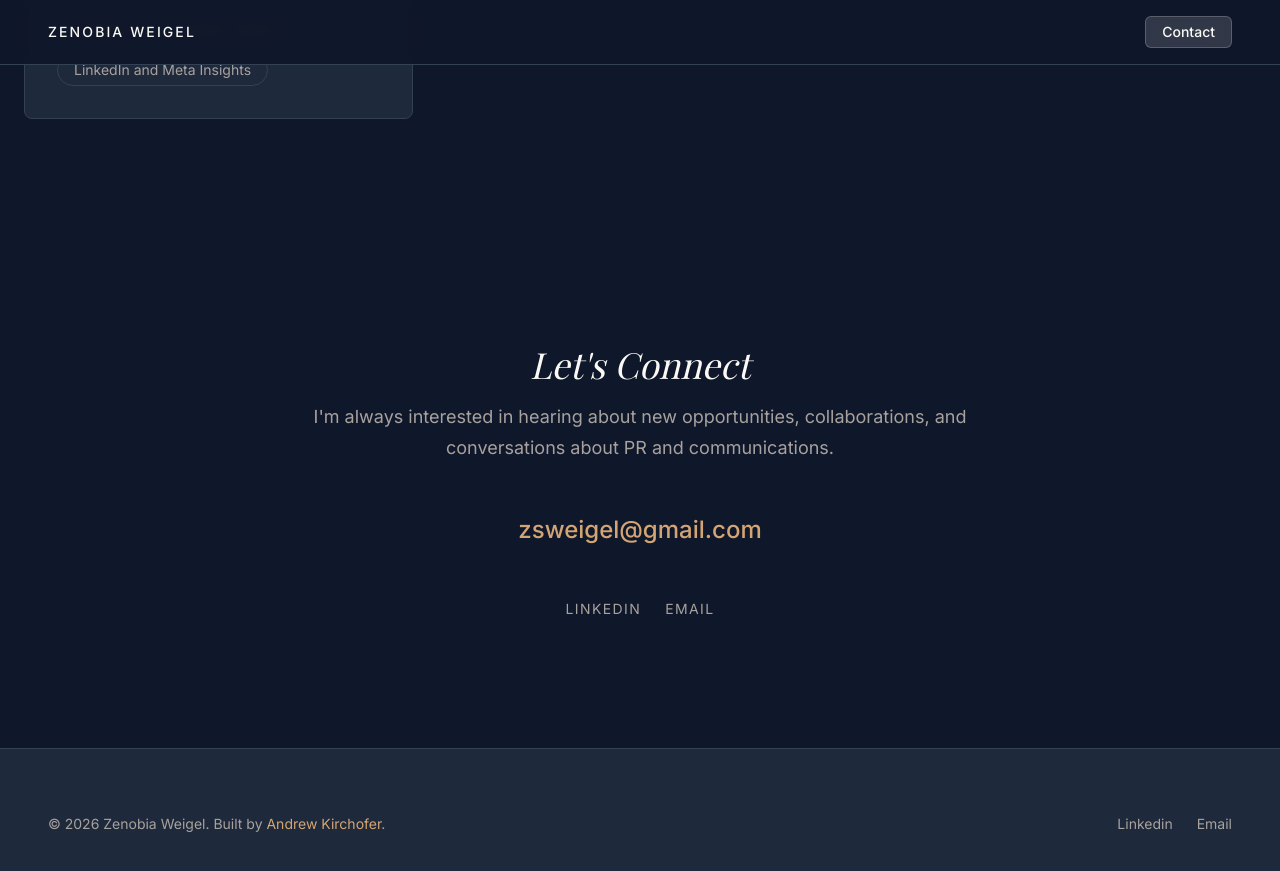
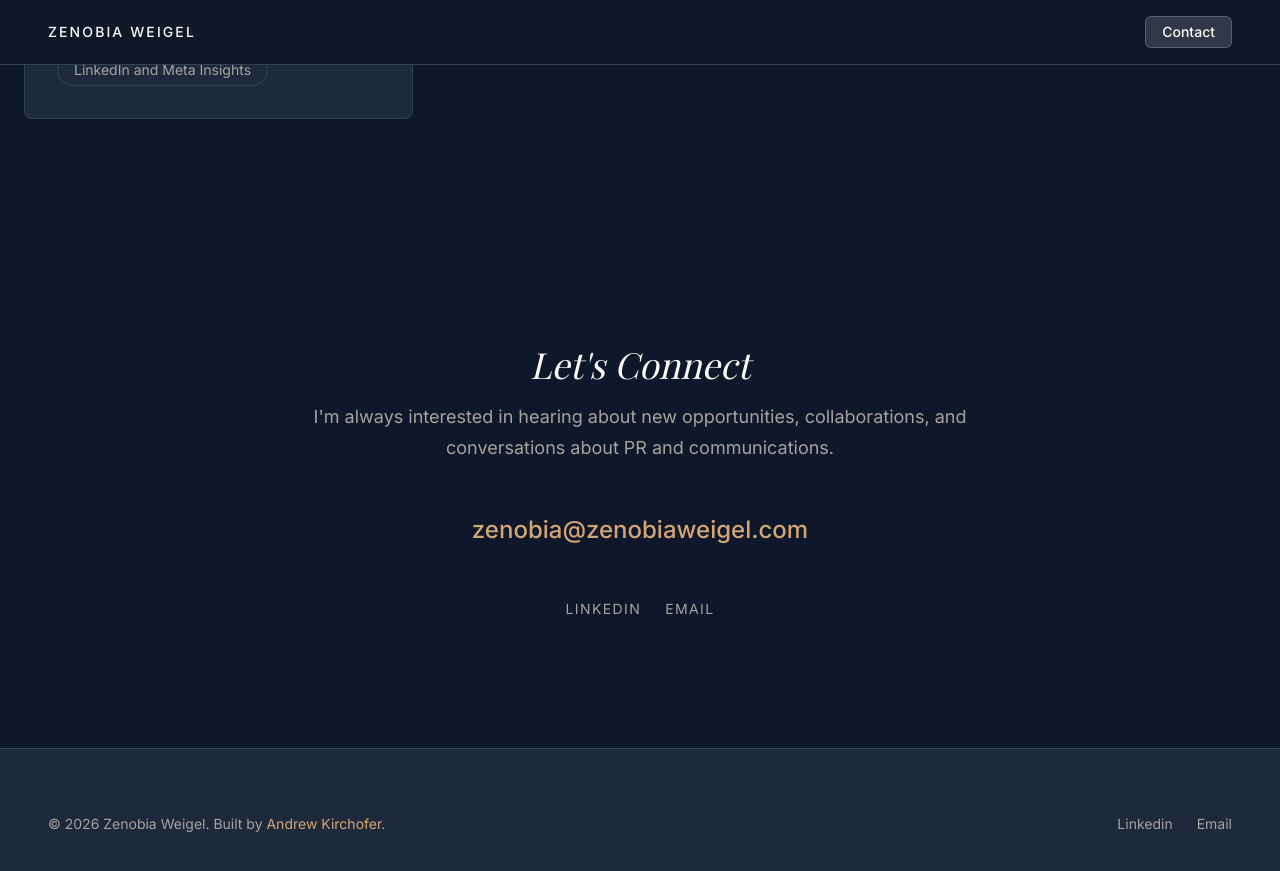
Before and after one commit to Zenobia-Weigel/Zenobia-Portfolio-Website, a Jekyll site: the page built from index.html, in a window 1280 px wide and 900 px high, scrolled down 4256 px. Shown: the top 871 px of the window. Built offline with Jekyll 4.4.1, drawn with Linux system fonts in a browser that asks for light colours; some web fonts are replaced.

Commit message:
Update _data/profile.yml (via Pages CMS)

```diff
--- a/_data/profile.yml
+++ b/_data/profile.yml
@@ -1,6 +1,6 @@
 name: Zenobia Weigel
 title: Public Relations Manager
-email: zsweigel@gmail.com
+email: zenobia@zenobiaweigel.com
 location: Indianapolis, IN
 photo: /images/Profile Photo.jpg
 tagline: STORYTELLER. STRATEGIST. PR PRO.
```
